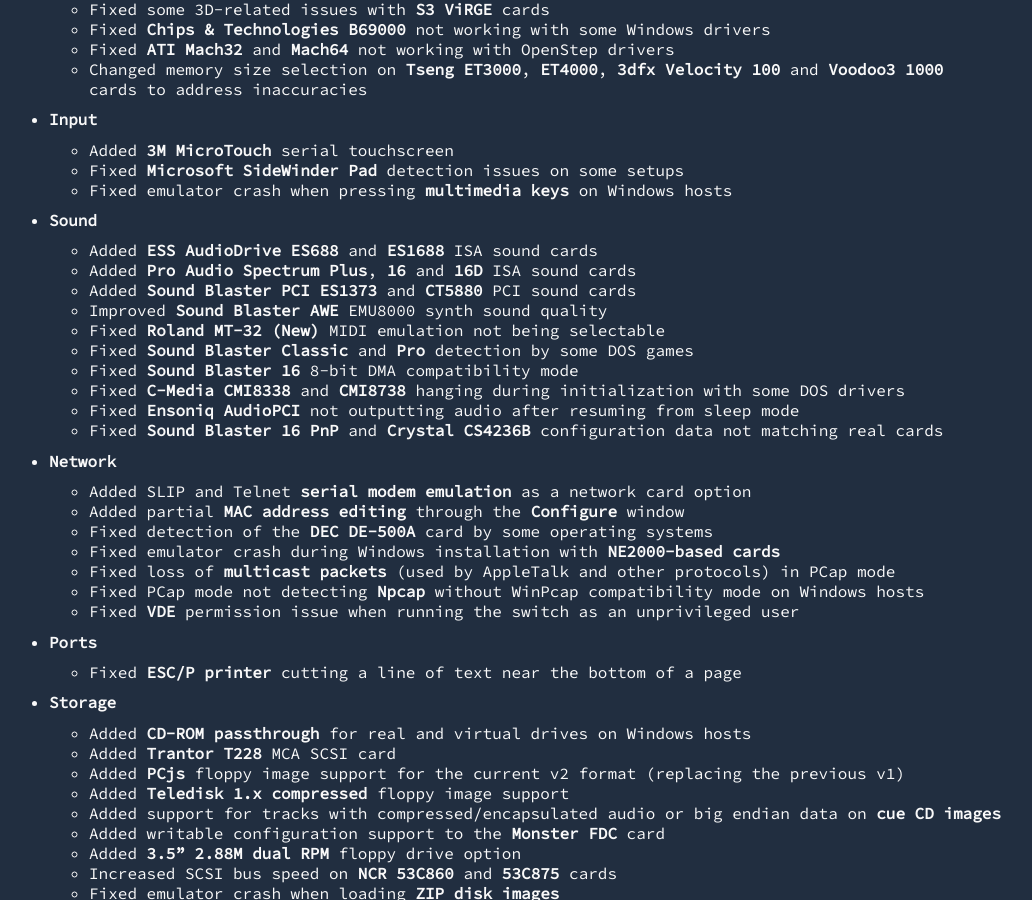
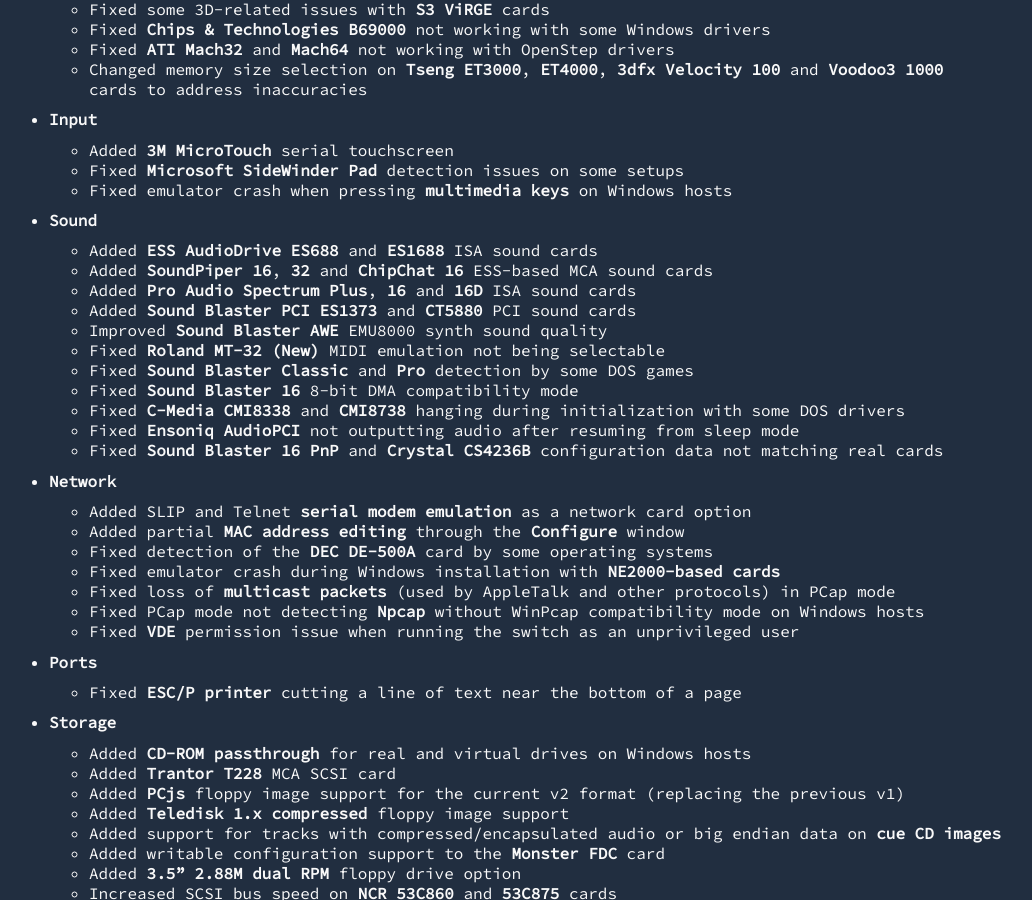
Before and after one commit to 86Box/86box.github.io, a Jekyll site: the page built from _posts/2024-07-26-86box-v4-2.md, in a window 1280 px wide and 900 px high, scrolled down 4298 px. Shown: the whole window, without its empty margins (135-1167 px from the left). Built offline with Jekyll 4.4.1, drawn with Linux system fonts in a browser that asks for light colours.

Commit message:
Add MCA ESS cards that I somehow missed to the 4.2 changelog

```diff
--- a/_posts/2024-07-26-86box-v4-2.md
+++ b/_posts/2024-07-26-86box-v4-2.md
@@ -133,6 +133,7 @@
   * Fixed emulator crash when pressing **multimedia keys** on Windows hosts
 * **Sound**
   * Added **ESS AudioDrive ES688** and **ES1688** ISA sound cards
+  * Added **SoundPiper 16**, **32** and **ChipChat 16** ESS-based MCA sound cards
   * Added **Pro Audio Spectrum Plus**, **16** and **16D** ISA sound cards
   * Added **Sound Blaster PCI ES1373** and **CT5880** PCI sound cards
   * Improved **Sound Blaster AWE** EMU8000 synth sound quality
```
